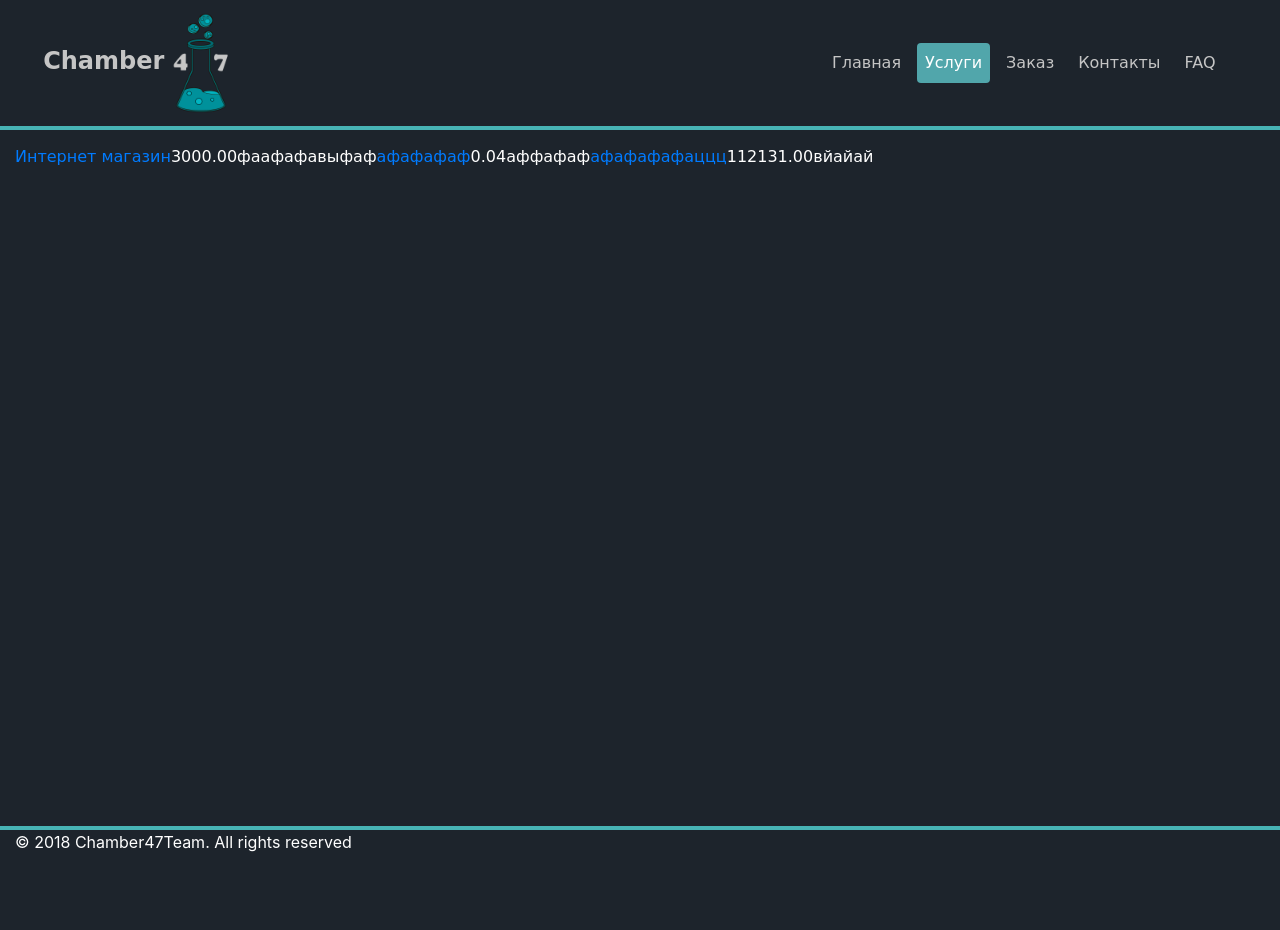
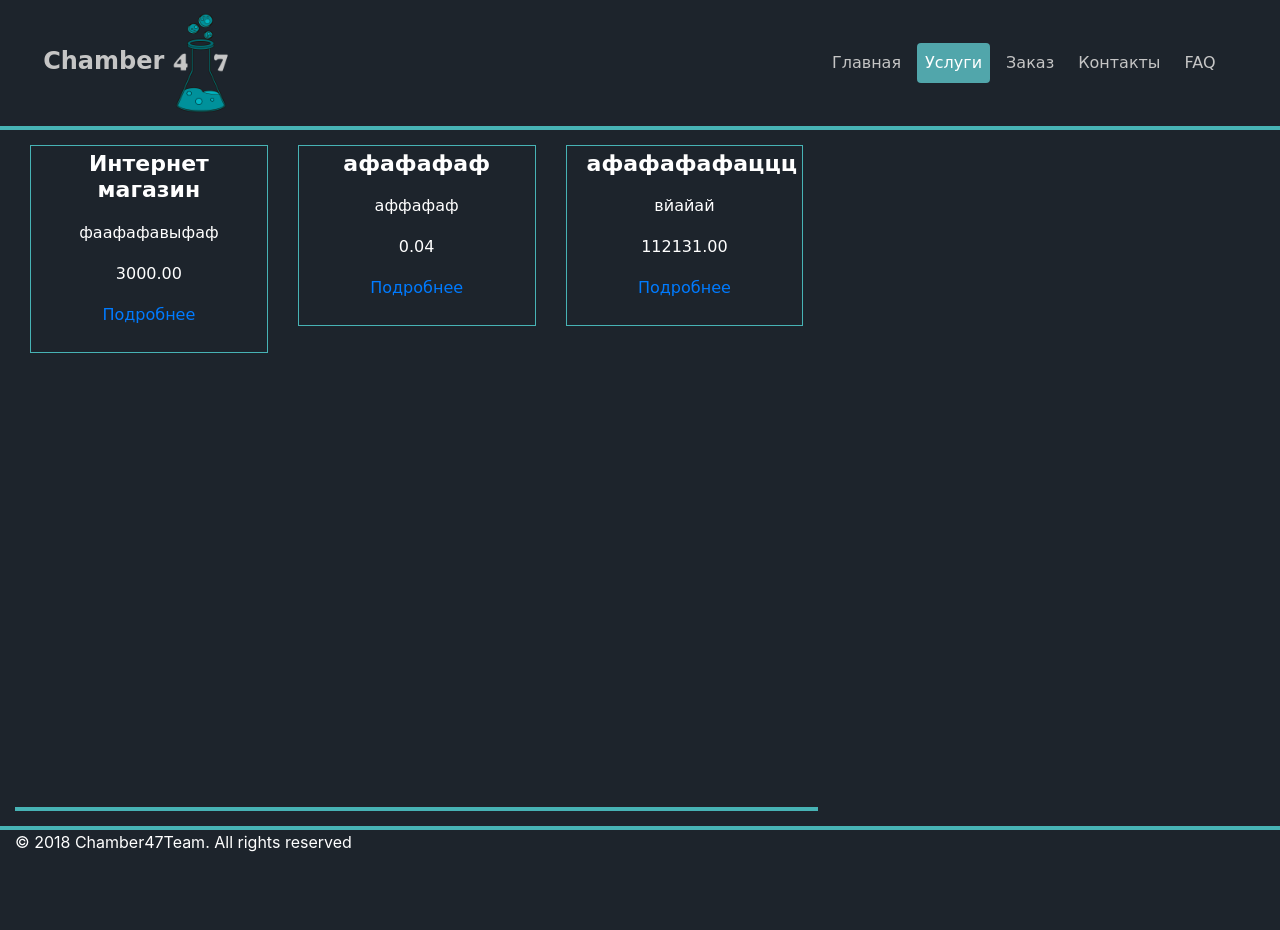
Before and after one commit to Avelinimus/django_web_card, a Django app: page /main/services in a window 1280 px wide. Run offline with Django 3.2, Linux system fonts and the light colour scheme; data comes from the database, SQL or seed files in the repository; both versions use the stored data as it was after the commit; some libraries are stand-ins or nearby versions; some web fonts are replaced.

Commit message:
index and styles

```diff
--- a/main_app/static/css/styles.css
+++ b/main_app/static/css/styles.css
@@ -239,16 +239,6 @@ button.new-button{
     transition: opacity 2s;
 }
 
-
-
-
-
-
-
-
-
-
-
 @media screen and (max-width: 1000px) {
     .desktop-header-menu{
         position: relative;
@@ -258,3 +248,65 @@ button.new-button{
         margin-bottom: 50px;
     }
 }
+
+.services-list{
+    border: 1px solid #47B3B5;
+    text-align: center;
+    padding: 5px 0;
+    overflow: hidden;
+    position: relative;
+    z-index: 1;
+    transition: all 0.5s ease 0s;
+}
+.services-list:before,
+.services-list:after{
+     content: "";
+     width: 200%;
+     height: 200%;
+     background: #1d242c;
+     position: absolute;
+     top: 0%;
+     left: 0%;
+     z-index: -1;
+     transition: all 1s ease 0.1s;
+}
+.services-list:before{
+    background: rgba(9, 3, 18, 0.69);
+
+}
+.services-list:hover:before{
+    background: #47B3B5;
+}
+.services-list:hover:after{
+    transform: translateY(10%);
+    background: rgba(9, 3, 18, 0.69);
+}
+.services-list:hover:before{
+}
+.services-list .services-list-content{
+    color: #fff;
+    line-height: 25px;
+    padding: 0 20px 20px;
+}
+.services-list .title{
+    font-size: 22px;
+    font-weight: 700;
+    margin-bottom: 10px;
+}
+.services-list .description{
+    font-size: 14px;
+}
+@media only screen and (max-width: 990px){
+    .services-list{ margin-bottom: 30px; }
+}
+@media only screen and (max-width: 767px){
+    .services-list:before,
+    .services-list:after{
+ }
+}
+@media only screen and (max-width: 480px){
+ .services-list:before,
+ .services-list:after{
+;
+ }
+}
--- a/templates/main_app/services_list.html
+++ b/templates/main_app/services_list.html
@@ -3,7 +3,7 @@
 <html lang="en">
 <head>
     <meta charset="UTF-8">
-   {% block title %} Lab Room 47 {%endblock %}
+   {% block title %} Lab Room 47 {% endblock %}
 </head>
 <body>
     {% block main_menu %}
@@ -25,14 +25,24 @@
     {% endblock %}
 
     {% block content %}
-        {% for service in service_list %}
-            <a href="{{ service.get_absolute_url }}">{{ service.name }}</a>
-            <p>{{ service.price }}</p>
-            {% autoescape off %}
-                {{ service.description }}
-            {% endautoescape %}
-            {{ service.image }}
-        {% endfor %}
+        <div class="row" style="margin-right: 0; margin-left: 0; min-height: 350px;border-bottom: 4px solid #47B3B5;">
+            {% for service in service_list %}
+                <div class="col-12 col-lg-4">
+                    <div class="services-list">
+                        <div class="services-list-content">
+                             <h3 class="title">{{ service.name }}</h3>
+                             <p class="description">
+                                 {% autoescape off %}
+                                     {{ service.description }}
+                                 {% endautoescape %}
+                             </p>
+                             <p>{{ service.price }}</p>
+                             <a href="{{ service.get_absolute_url }}">Подробнее</a>
+                        </div>
+                    </div>
+                </div>
+            {% endfor %}
+        </div>
     {% endblock %}
 </body>
 </html>
```
Also changed, not shown: db.sqlite3.
